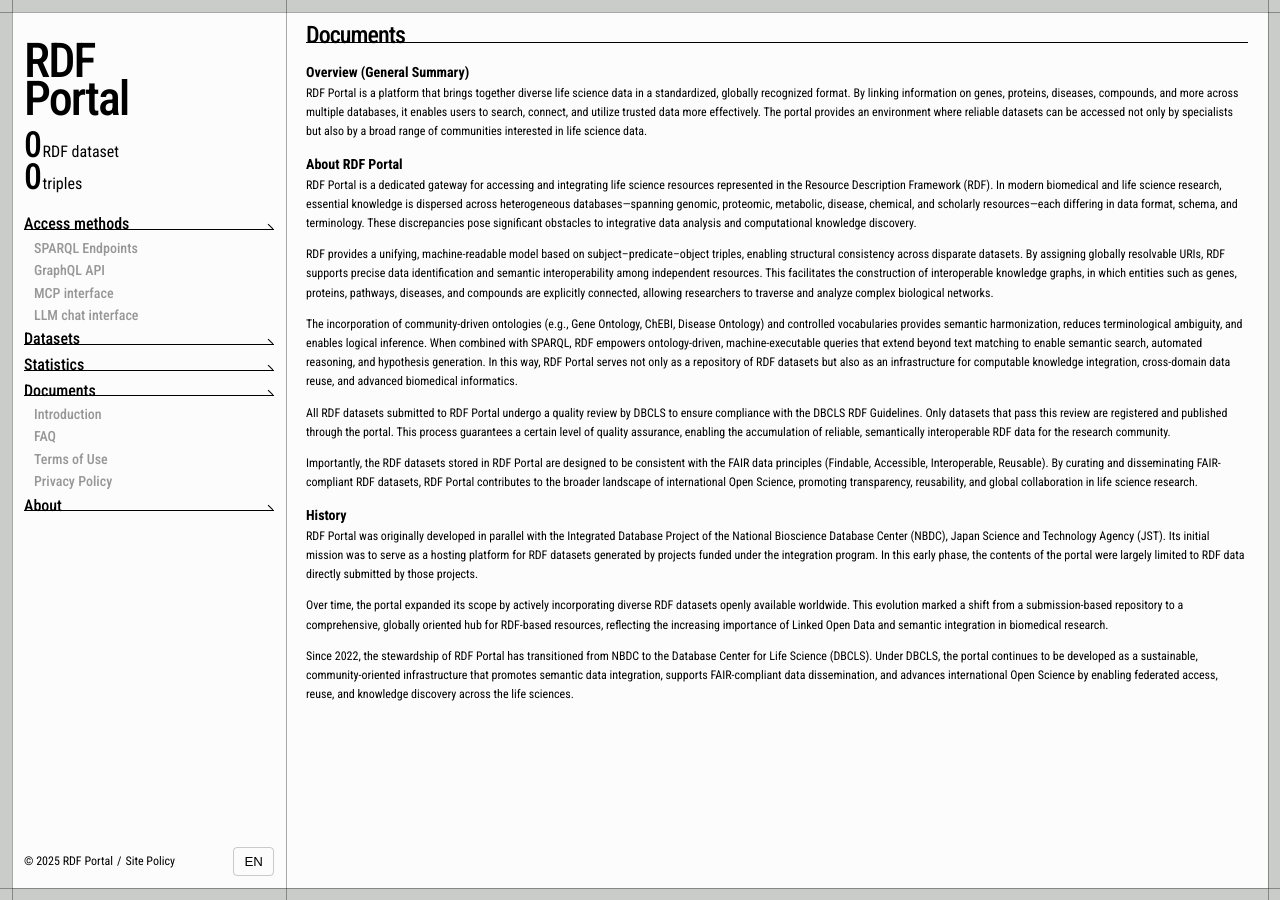
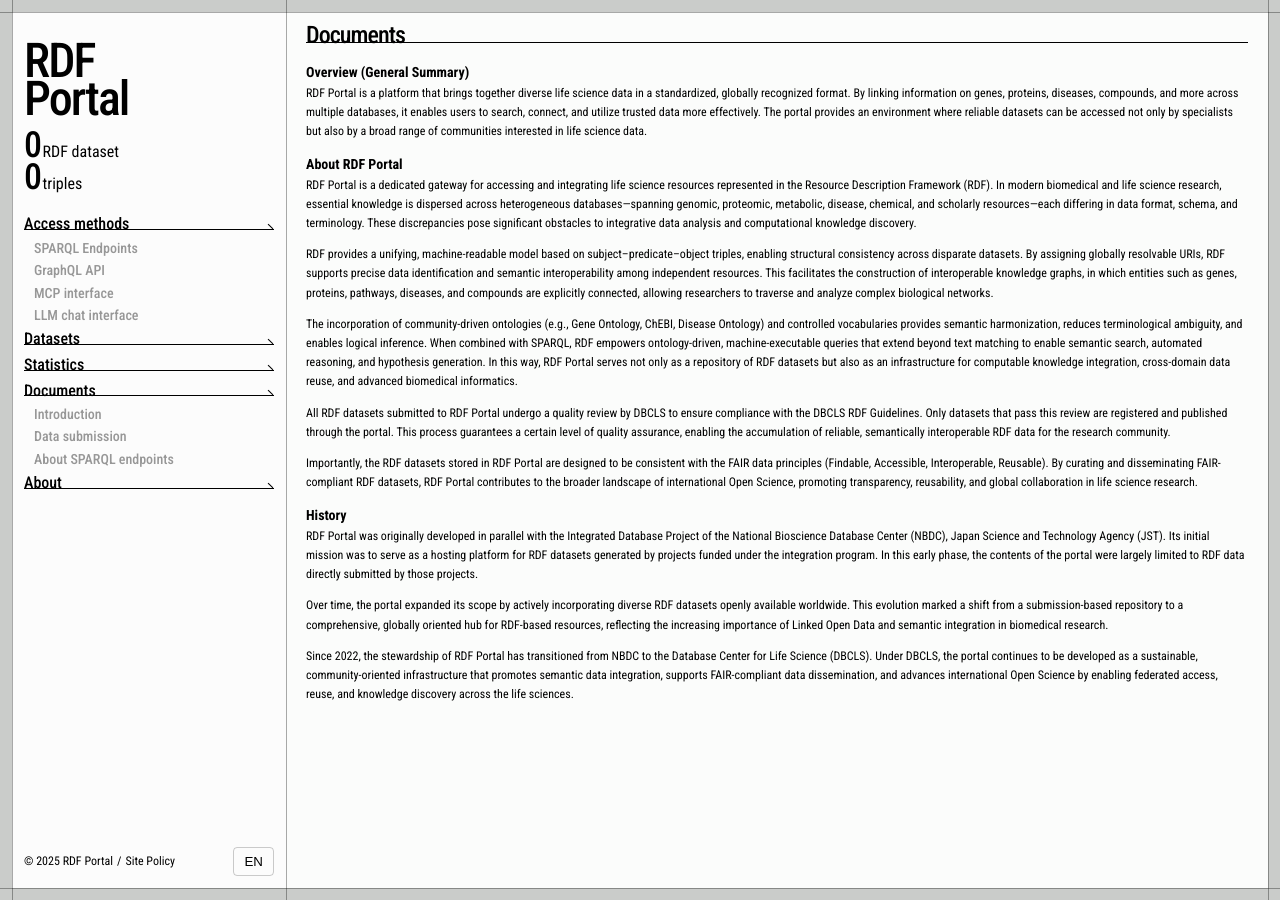
Before and after one commit to rdfportal/website, a Jekyll site: the page built from documents/introduction.html, in a window 1280 px wide. Built offline with Jekyll 4.4.1, drawn with Linux system fonts in a browser that asks for light colours.

Commit message:
update menu

```diff
--- a/_layouts/default.html
+++ b/_layouts/default.html
@@ -116,14 +116,11 @@
               <li data-page-id="introduction">
                 <a href="{{ '/documents/introduction/' | relative_url }}">Introduction</a>
               </li>
-              <li data-page-id="faq">
-                <a href="{{ '/documents/faq/' | relative_url }}">FAQ</a>
+              <li data-page-id="data_submission">
+                <a href="{{ '/documents/data_submission/' | relative_url }}">Data submission</a>
               </li>
-              <li data-page-id="terms_of_use">
-                <a href="{{ '/documents/terms_of_use/' | relative_url }}">Terms of Use</a>
-              </li>
-              <li data-page-id="privacy_policy">
-                <a href="{{ '/documents/privacy_policy/' | relative_url }}">Privacy Policy</a>
+              <li data-page-id="about_sparql_endpoints">
+                <a href="{{ '/documents/about_sparql_endpoints/' | relative_url }}">About SPARQL endpoints</a>
               </li>
             </ul>
             {% endif %}
```
